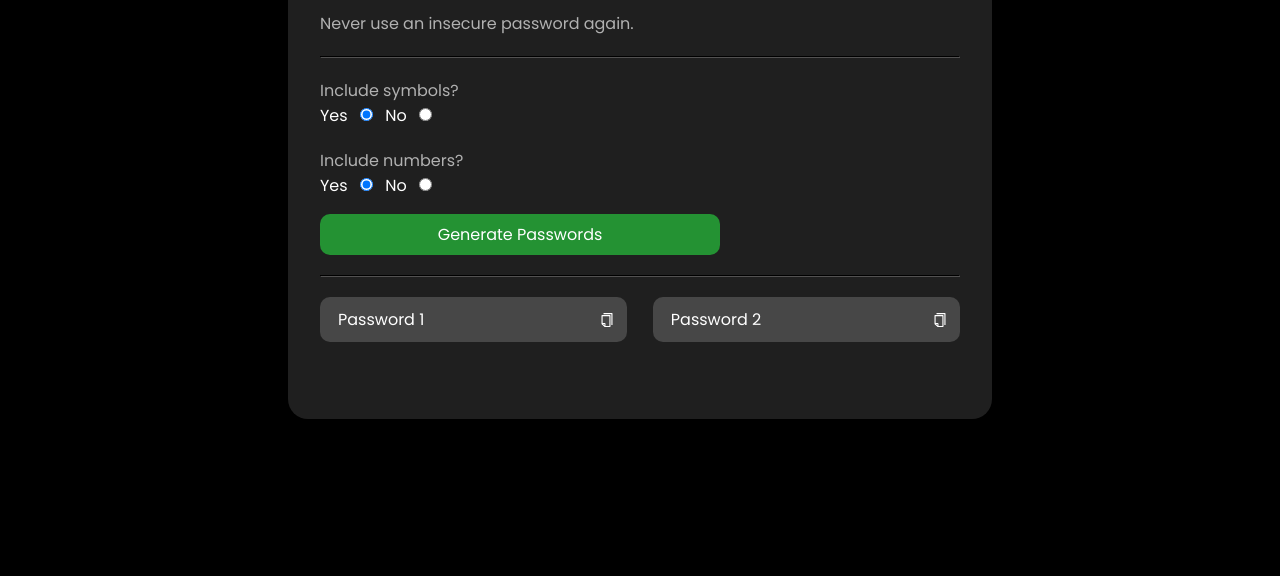
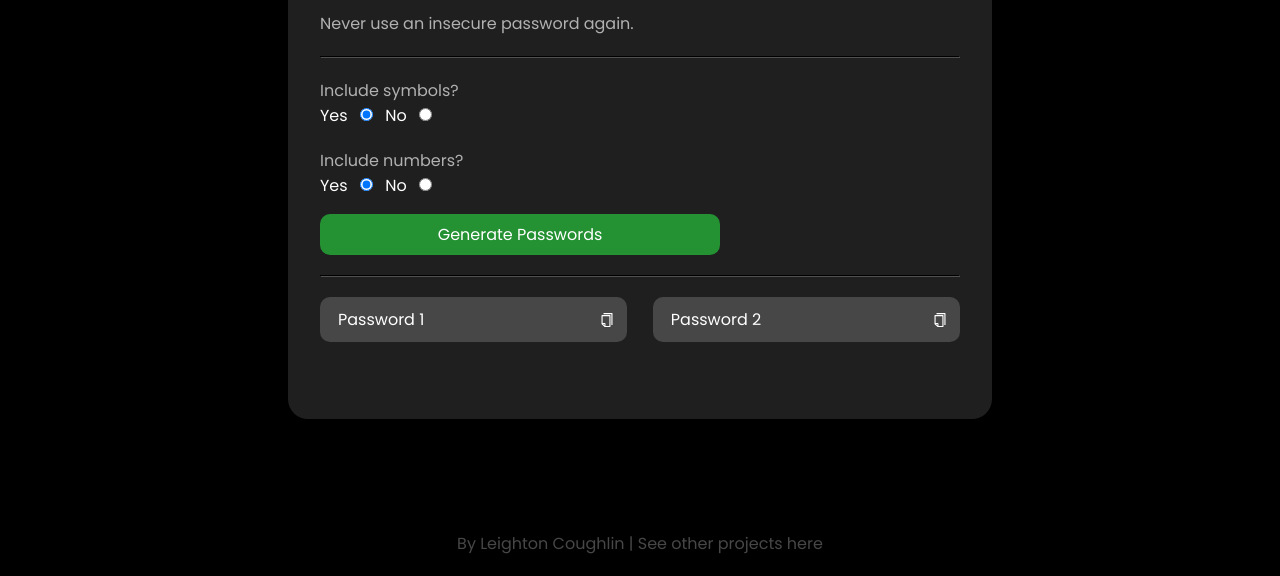
Before and after one commit to coolleighton/password-generator, a plain HTML site: page index.html in a window 1280 px wide. Shown: the part 224-800 px from the top of the page. Drawn offline with Linux system fonts and the light colour scheme.

Commit message:
added github link

```diff
--- a/index.html
+++ b/index.html
@@ -58,6 +58,7 @@
     </div>
       <p id="alert" class="alert ">Copied!</p>
   </div>
+  <a class="git-link" href="https://github.com/coolleighton">By Leighton Coughlin | See other projects here</a>
   <script src="index.js"></script>
 </body>
 </html>
--- a/styles.css
+++ b/styles.css
@@ -106,6 +106,16 @@ body {
 .clicked {
     opacity: 1;
     transition: 0.5s;
+}
+
+.git-link {
+    color: rgb(71, 71, 71);
+    text-decoration: none;
+    text-align: center;
+    position: absolute;
+    bottom: 20px;
+    left: 30%;
+    right: 30%;
 }
 
 @media (min-width: 550px) {
```
